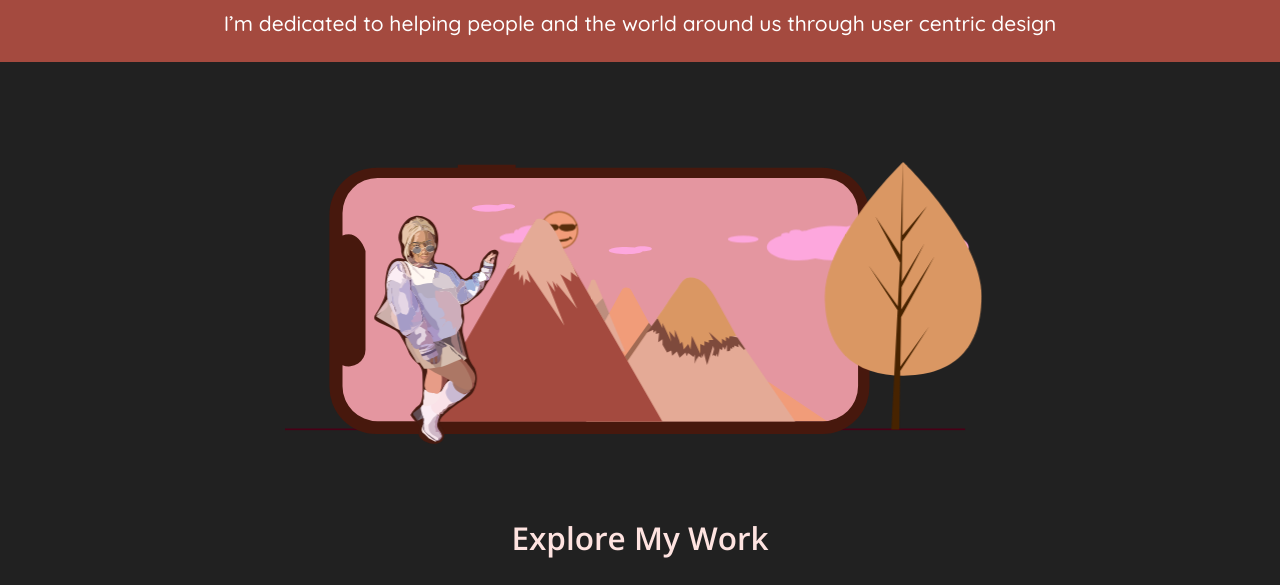
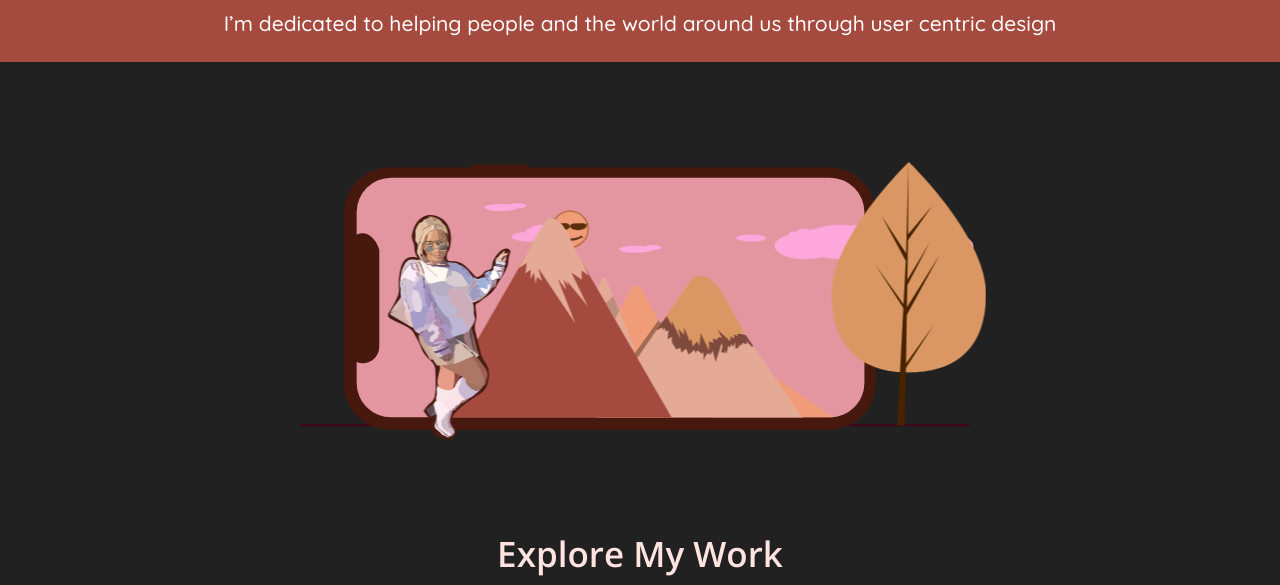
Before and after one commit to LauraBlondi/Portfolio_Site-Laura_Blondi-, a plain HTML site: page index.html in a window 1280 px wide. Shown: the part 361-946 px from the top of the page. Drawn offline with nearby package versions, Linux system fonts and the light colour scheme.

Commit message:
illustration styling changes

```diff
--- a/css/style.css
+++ b/css/style.css
@@ -176,6 +176,9 @@ a:active {
 
 #work h2 {
   text-align: center;
+  font-size: 2.5em;
+  padding-top: 15px;
+  padding-bottom: 10px;
 }
 
 #hero {
@@ -433,7 +436,7 @@ portaitmockup{
   to {transform: translate(200px, 50px);} }
 
   .illustration {
-    margin-left: 285px;
+    margin-left: 300px;
     margin-top: 100px
   }
 
```
